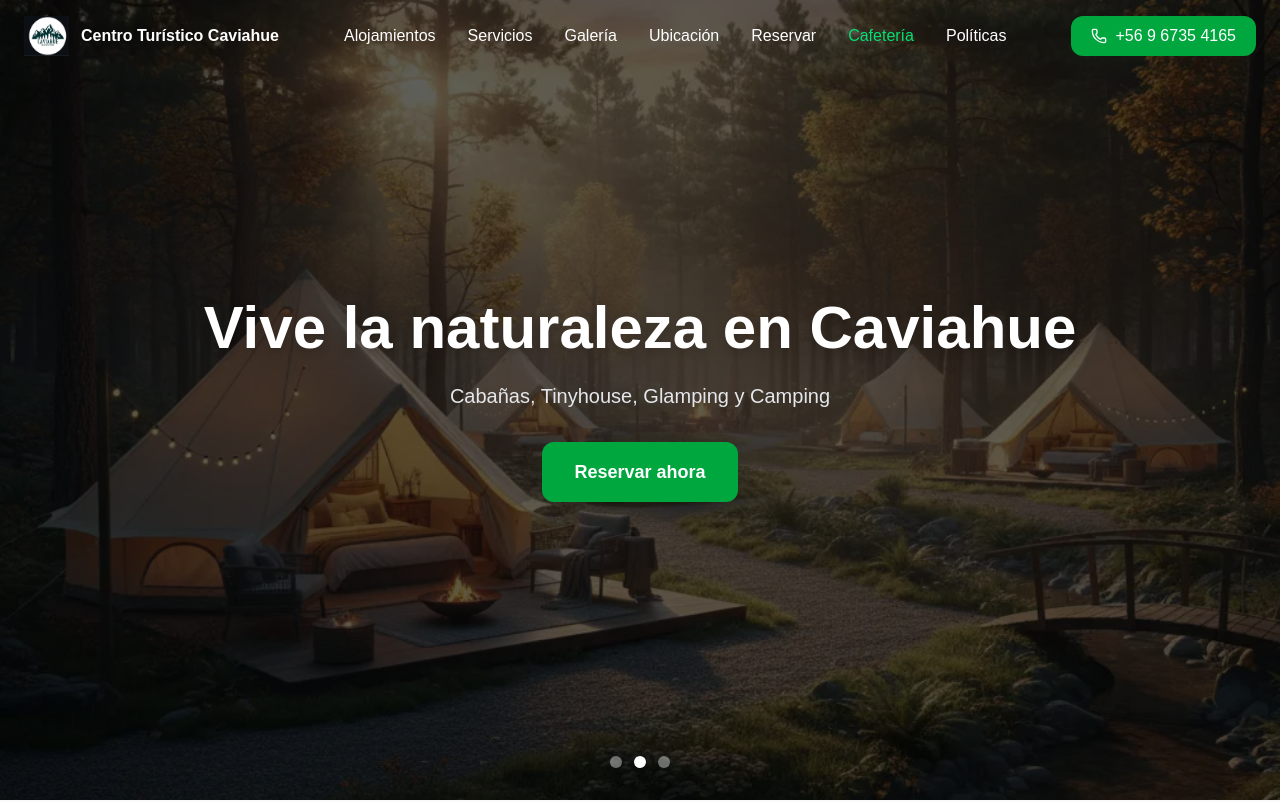
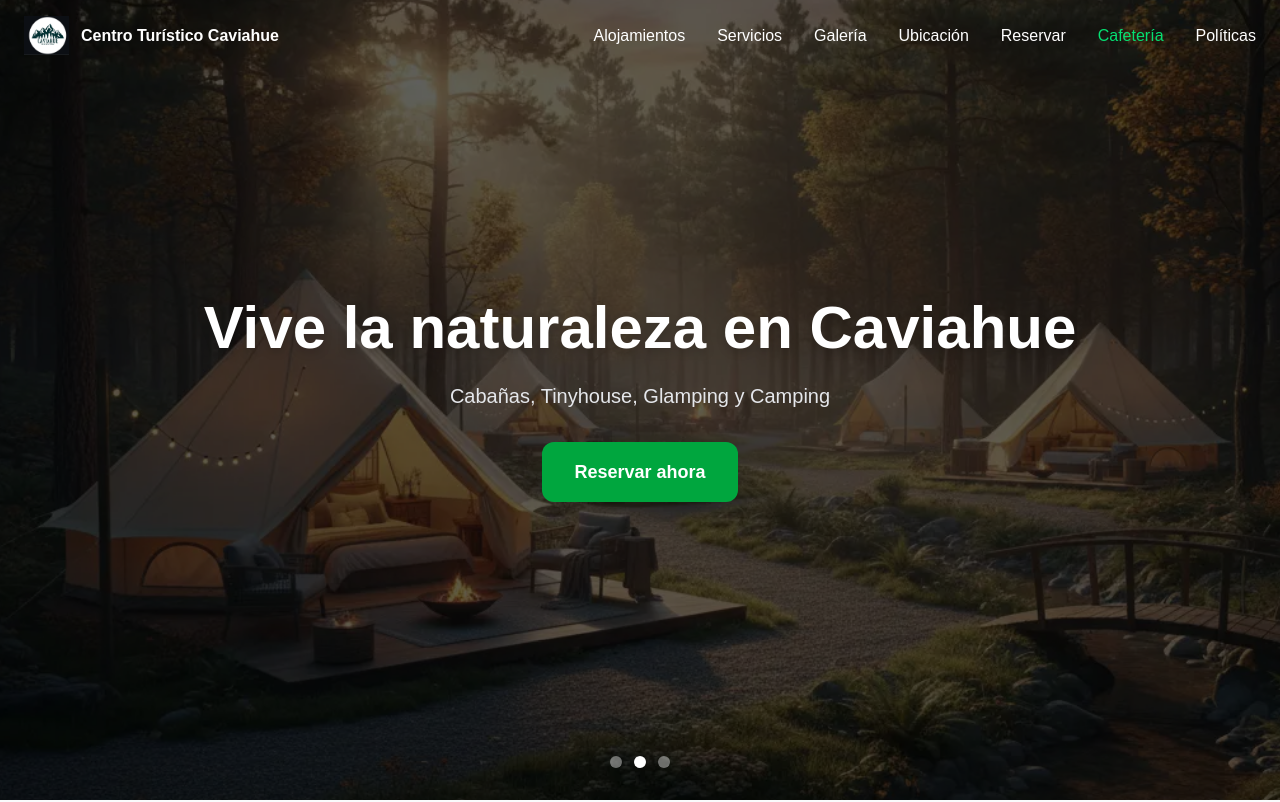
Before and after one commit to erickmatiasdiaz-cmyk/centro-turistico-caviahue, a Next.js app: page / in a window 1280 px wide. Shown: the top 802 px of the page. Built offline with nearby package versions, Linux system fonts and the light colour scheme.

Commit message:
Refine header and remove WhatsApp button

```diff
--- a/src/components/Header.tsx
+++ b/src/components/Header.tsx
@@ -12,7 +12,7 @@
 
 import { useEffect, useState } from "react";
 import Image from "next/image";
-import { Phone, Menu, X } from "lucide-react";
+import { Menu, X } from "lucide-react";
 import { siteData } from "@/lib/siteData";
 
 export default function Header() {
@@ -20,8 +20,6 @@ export default function Header() {
   const [mobileOpen, setMobileOpen] = useState(false);
   const [activeSection, setActiveSection] = useState("");
   const [scrollProgress, setScrollProgress] = useState(0);
-
-  const whatsappLink = `https://wa.me/${siteData.whatsappNumber}`;
 
   const navLinks = [
     { label: "Alojamientos", href: "alojamientos" },
@@ -118,18 +116,6 @@ export default function Header() {
             ))}
           </nav>
 
-          {/* WhatsApp Button */}
-          <div className="hidden lg:block">
-            <a
-              href={whatsappLink}
-              target="_blank"
-              className="bg-green-600 hover:bg-green-700 px-5 py-2 rounded-xl flex items-center gap-2 transition text-white"
-            >
-              <Phone size={16} />
-              {siteData.phoneDisplay}
-            </a>
-          </div>
-
           {/* Mobile Button */}
           <button
             className="lg:hidden text-white"
@@ -156,15 +142,6 @@ export default function Header() {
                 {link.label}
               </a>
             ))}
-
-            <a
-              href={whatsappLink}
-              target="_blank"
-              className="bg-green-600 px-6 py-3 rounded-xl flex items-center gap-2 justify-center"
-            >
-              <Phone size={16} />
-              WhatsApp
-            </a>
           </div>
         )}
       </header>
```
